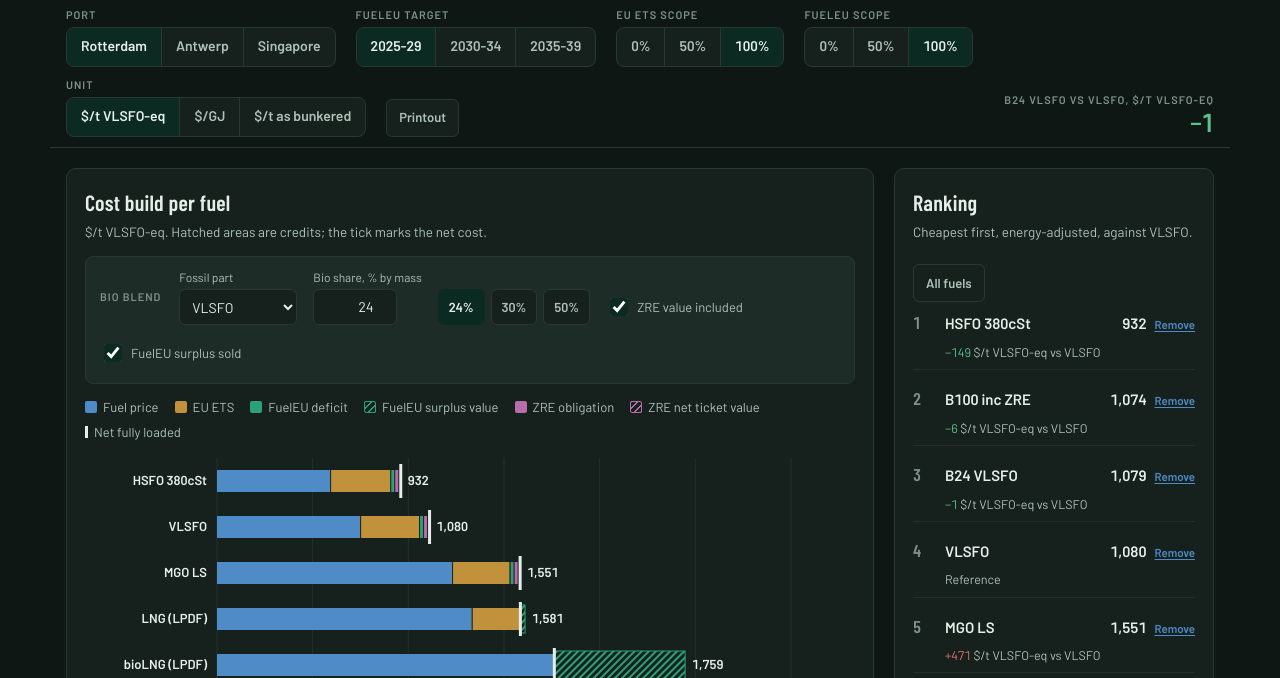
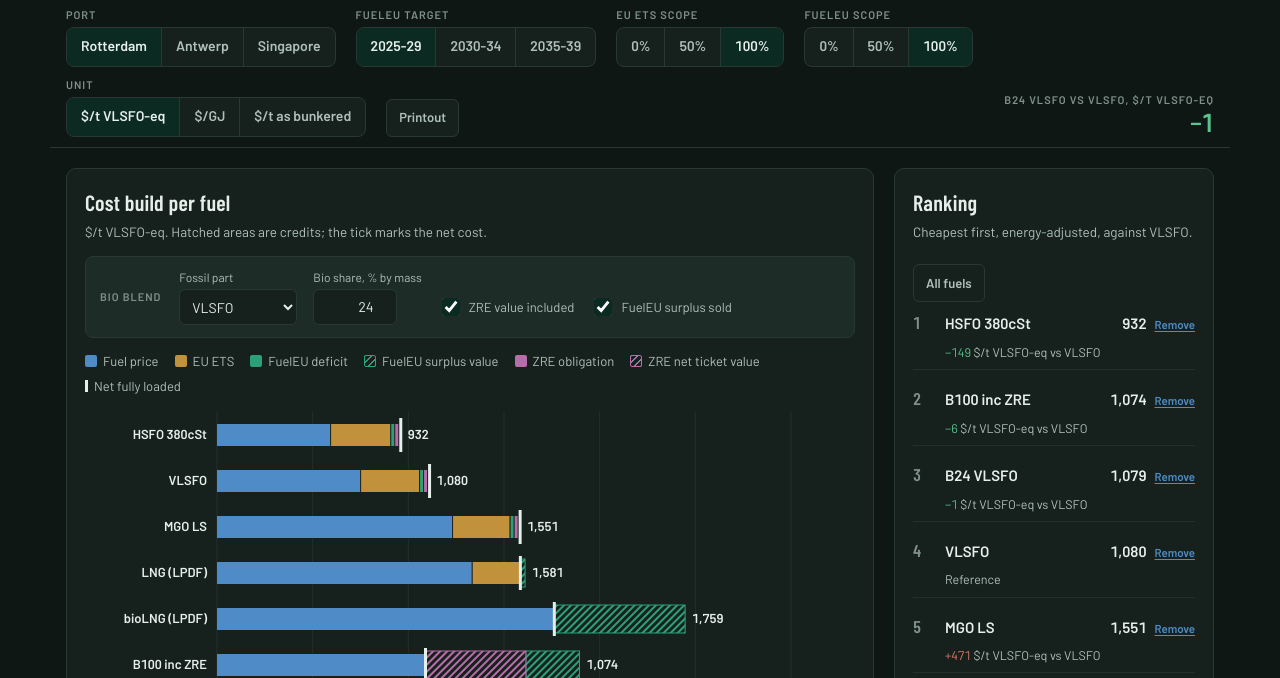
Before and after one commit to dgent86/games, a plain HTML site: page public/shipping/plimsoll/index.html in a window 1280 px wide. Shown: the part 120-798 px from the top of the page. Drawn offline with nearby package versions, Linux system fonts and the light colour scheme; a web font is replaced by a local one.

Commit message:
Plimsoll: remove blend preset chips, surplus sold beside ZRE value included
Co-Authored-By: Claude Sonnet 5.5 <noreply@anthropic.com>
Claude-Session: https://claude.ai/code/session_01LBCLb9L9YsXydZ2WKm42ij

```diff
--- a/public/shipping/plimsoll/index.html
+++ b/public/shipping/plimsoll/index.html
@@ -166,6 +166,8 @@ legend{font-family:var(--display);font-weight:600;font-size:17px;margin-bottom:6
 .chips button[aria-pressed="true"]{background:var(--brand);color:var(--brandInk);border-color:var(--brand)}
 .bf.chk{flex-direction:row;align-items:center;gap:6px;font-size:13px;min-height:36px}
 .bf.chk input{min-height:0;width:18px;height:18px;accent-color:var(--brand)}
+.chkrow{display:flex;flex-wrap:nowrap;align-items:center;gap:4px 16px}
+.chkrow .bf.chk{white-space:nowrap}
 .bnote{font-size:12px;color:var(--muted);align-self:center}
 .linkbtn{font:inherit;font-size:11.5px;font-weight:600;color:var(--c-fuel);background:none;border:0;padding:0;cursor:pointer;text-decoration:underline;text-underline-offset:2px}
 .status{display:inline-block;font-size:12.5px;color:var(--muted)}
@@ -248,6 +250,8 @@ legend{font-family:var(--display);font-weight:600;font-size:17px;margin-bottom:6
   .blendbar .lab{width:100%}
   .bf select,.bf input,.chips button{font-size:16px;min-height:44px}
   .bf.chk{min-height:44px}
+  .chkrow{gap:4px 10px;width:100%}
+  .chkrow .bf.chk{font-size:12.5px;gap:4px}
   .bnote{width:100%}
 }
 </style>
@@ -319,13 +323,10 @@ legend{font-family:var(--display);font-weight:600;font-size:17px;margin-bottom:6
           <option value="lng">LNG (LPDF)</option>
         </select></label>
         <label class="bf" for="b-pct">Bio share, % by mass<input id="b-pct" type="number" inputmode="numeric" min="0" max="100" step="1"></label>
-        <div class="chips" id="b-chips" role="group" aria-label="Common blends">
-          <button type="button" data-p="24" aria-pressed="false">24%</button>
-          <button type="button" data-p="30" aria-pressed="false">30%</button>
-          <button type="button" data-p="50" aria-pressed="false">50%</button>
-        </div>
+        <div class="chkrow">
         <label class="bf chk" id="b-zre-wrap" title="Checked: the bio part's ZRE value has not been realised by anyone else, so it's credited here. This applies to the B100 row and to the bio part of any blend. Unchecked: assume that value has already been realised elsewhere (typically kept or sold on by the supplier), so no credit, though the ZRE obligation cost still applies either way."><input type="checkbox" id="b-zre">ZRE value included</label>
         <label class="bf chk" id="b-feusold-wrap" title="Checked: you've actually sold or pooled this fuel's FuelEU surplus, so its credit is shown and deducted from the cost. Unchecked: not sold, so no credit is shown. The underlying tCO2e balance is unchanged either way."><input type="checkbox" id="b-feusold">FuelEU surplus sold</label>
+        </div>
       </div>
       <div class="legend">
         <span><i style="background:var(--c-fuel)"></i>Fuel price</span>
@@ -1007,7 +1008,6 @@ function fillBlend(){
   bBase.value=view.blend.base;
   if(bPct!==document.activeElement) bPct.value=String(view.blend.pct);
   bZre.checked=view.blend.zre;
-  document.querySelectorAll("#b-chips button").forEach(b=>b.setAttribute("aria-pressed",String(+b.dataset.p===view.blend.pct)));
   const isLng=view.blend.base==="lng";
   document.getElementById("b-zre-wrap").hidden = view.port!=="rtm";
 }
@@ -1018,7 +1018,6 @@ bZre.addEventListener("change",()=>{ view.blend.zre=bZre.checked; saveBlend(); r
 const bFeuSold=document.getElementById("b-feusold");
 bFeuSold.checked=view.feuSold;
 bFeuSold.addEventListener("change",()=>{ view.feuSold=bFeuSold.checked; try{ localStorage.setItem("bunker.feusold",view.feuSold?"1":"0"); }catch(_){} render(); });
-document.getElementById("b-chips").addEventListener("click",e=>{ const b=e.target.closest("button"); if(!b) return; view.blend.pct=+b.dataset.p; saveBlend(); fillBlend(); render(); });
 fillBlend();
 
 /* ---------- printout image export (mirrors SwitchStack's export-image pattern) ---------- */
```
